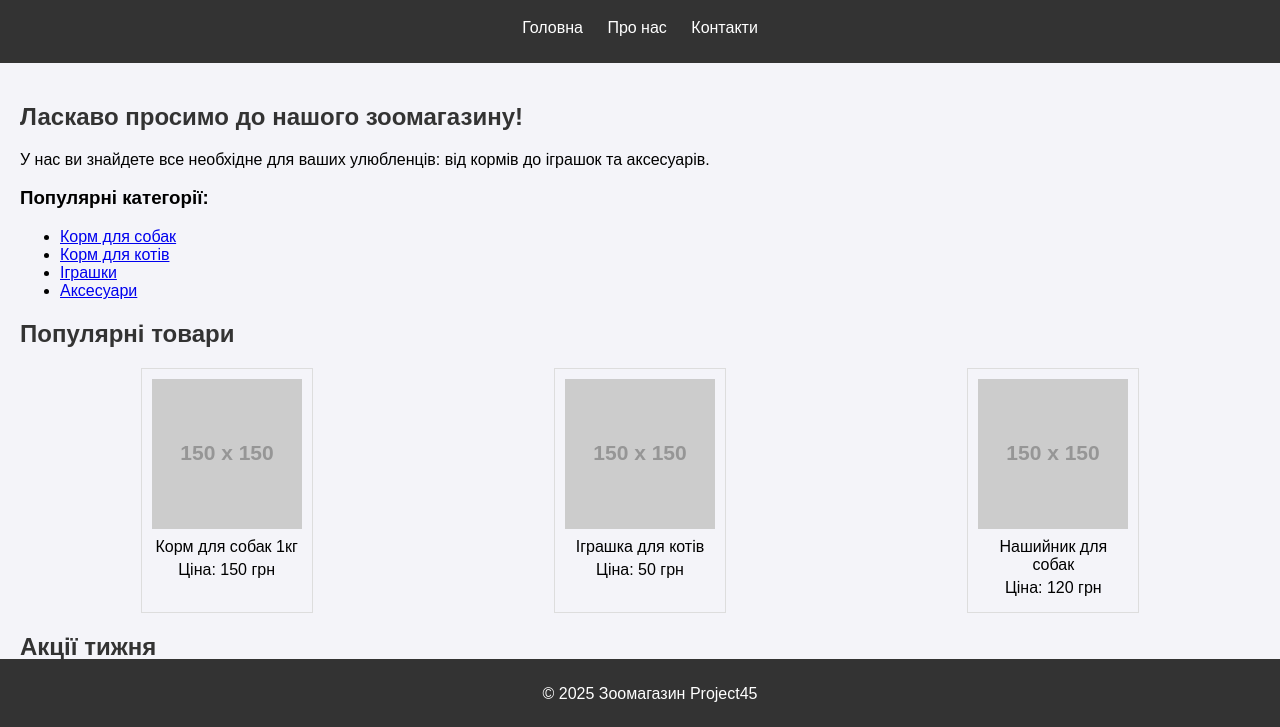
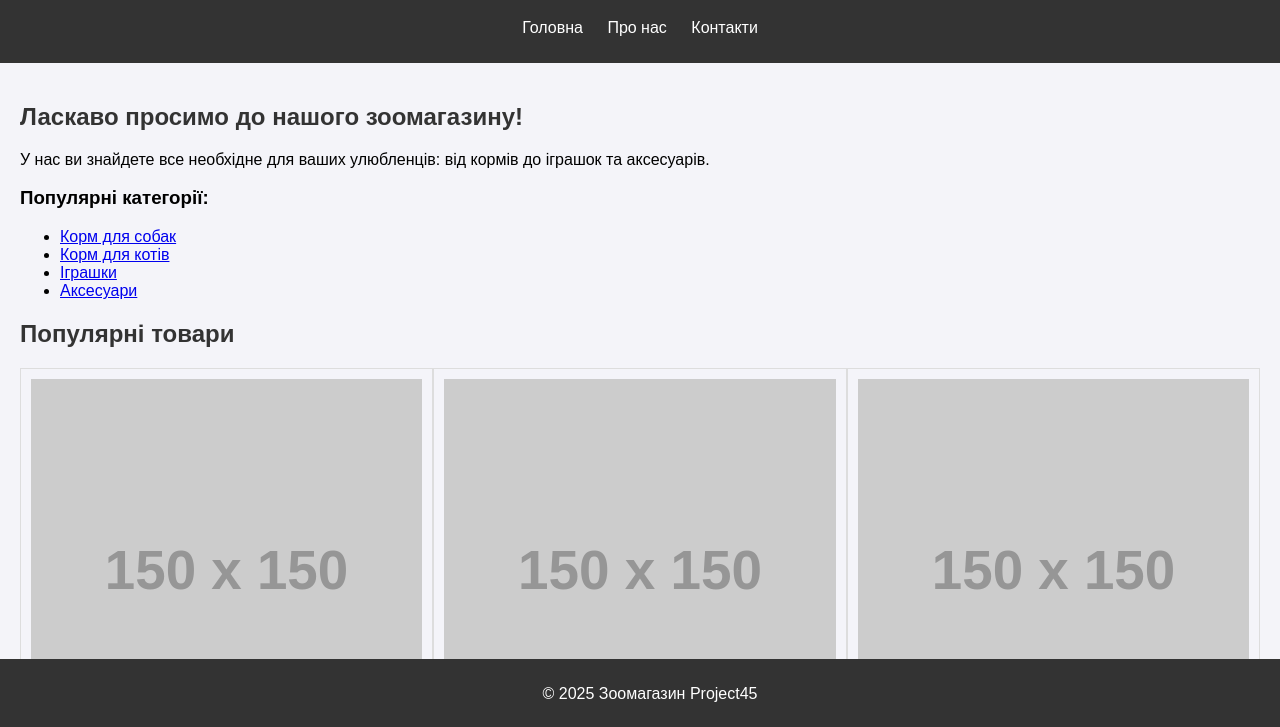
Before and after one commit to denis-mr/project45, a plain HTML site: page index.html in a window 1280 px wide. Shown: the part 71-798 px from the top of the page. Drawn offline with Linux system fonts and the light colour scheme; placeholder pictures from the web are drawn by us.

Commit message:
Зміни розмірів

```diff
--- a/style.css
+++ b/style.css
@@ -55,7 +55,7 @@ h1, h2 {
     text-align: center;
     border: 1px solid #ddd;
     padding: 10px;
-    width: 150px;
+    width: 800px;
 }
 
 .product img {
```
